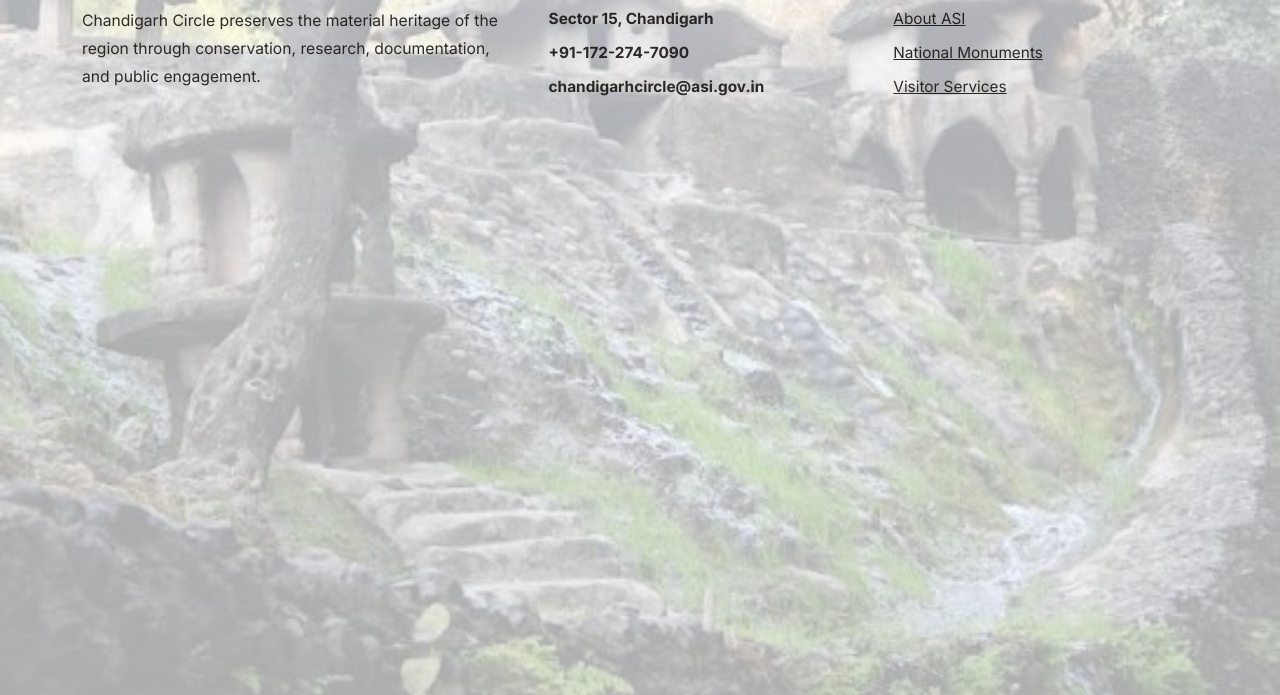
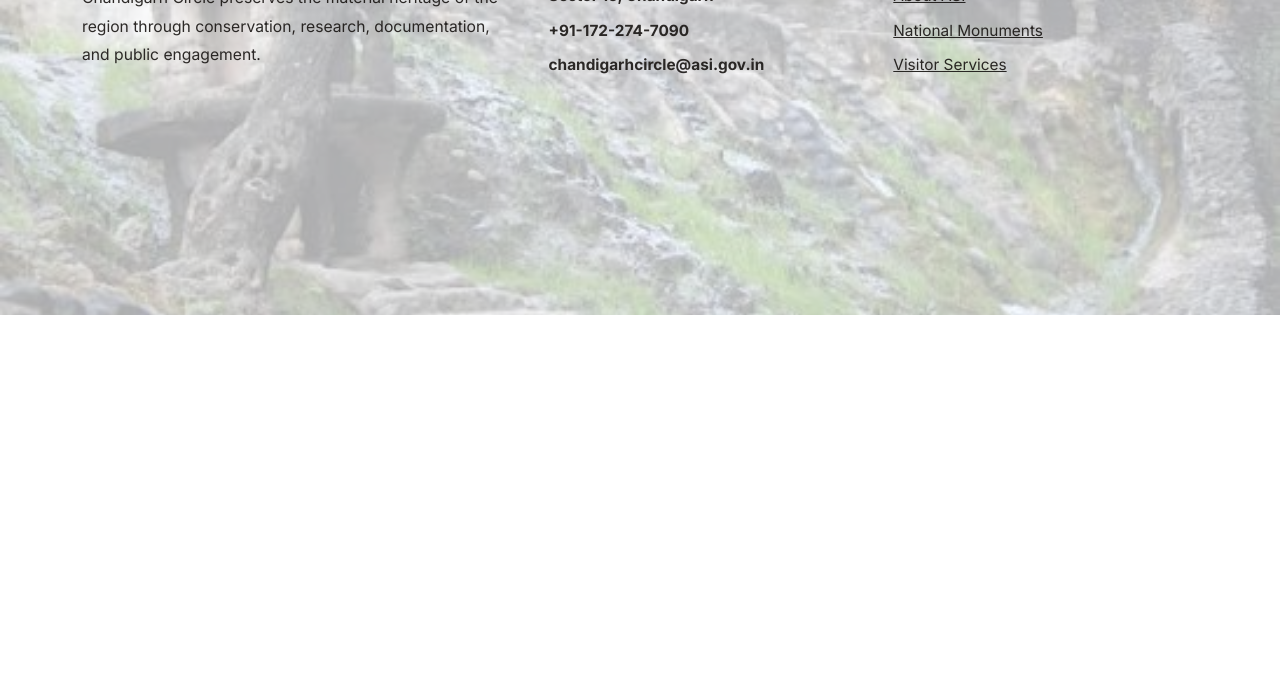
Before and after one commit to sakib2077/chand, a website: page index.html in a window 1280 px wide. Shown: the part 2721-3416 px from the top of the page. After the commit the page ends 3036 px from the top, so only its background shows below. Drawn offline with nearby package versions, Linux system fonts and the light colour scheme; some packages are replaced by stand-ins of ours; a script that the page names is missing.

Commit message:
Updated project changes

```diff
--- a/styles.css
+++ b/styles.css
@@ -555,8 +555,8 @@ a {
 .site-footer {
   position: relative;
   margin-top: 1.4rem;
-  height: 800px !important;
-  min-height: 800px !important;
+  height: 400px !important;
+  min-height: 400px !important;
   background: url('img/slider/rockgardannnnn.jpg') center center / cover no-repeat;
   color: #fdf7ee;
   border-top: 1px solid rgba(255,255,255,0.18);
@@ -573,8 +573,8 @@ a {
 .footer-inner {
   position: relative;
   z-index: 1;
-  padding-top: 2.8rem;
-  padding-bottom: 2.6rem;
+  padding-top: 1.4rem;
+  padding-bottom: 1.3rem;
 }
 
 .footer-grid {
```
